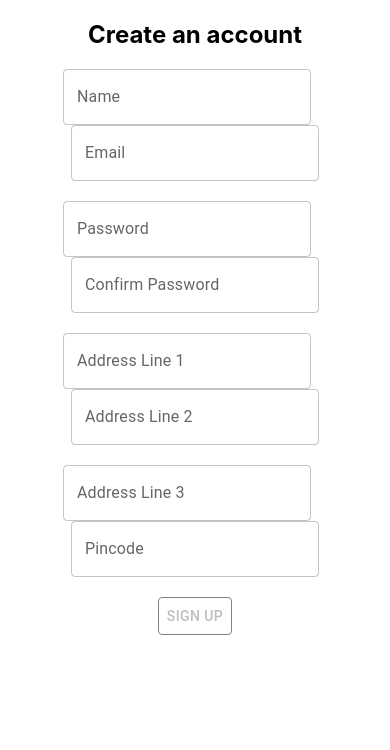
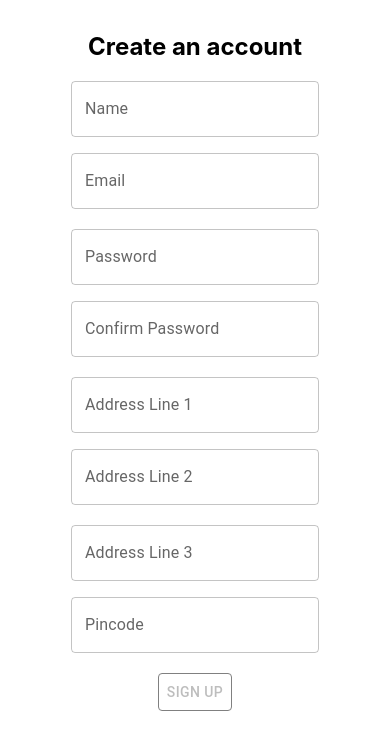
Before and after one commit to SystemIntegration/react-e-com, a React (Create React App) app: page /signUp in a window 390 px wide. Shown: the top 750 px of the page. Built offline with nearby package versions, Linux system fonts and the light colour scheme.

Commit message:
make website responsive.

```diff
--- a/src/App.css
+++ b/src/App.css
@@ -135,8 +135,8 @@
 
 .toolbar {
   display: flex;
- justify-content: space-between;
- align-items: center;
+  justify-content: space-between;
+  align-items: center;
 }
 
 .cart-container {
@@ -163,6 +163,10 @@
 .autoComplete div {height: 45px;}
 .autoComplete fieldset {border-color: aliceblue !important;border-radius: 5rem;}
 .autoComplete input {color: aliceblue;}
+
+.rightTextField{
+  margin-right: 1rem !important;
+}
 
 @media screen and (max-width: 330px) {
   .addToCart {
@@ -196,6 +200,12 @@
 
   .addButton {
     margin-left: 0.1rem;
+  }
+}
+
+@media screen and (max-width: 355px) {
+  .cartImgs {
+   display: none;
   }
 }
 
@@ -250,6 +260,12 @@
     font-size: 0.8rem !important;
     margin-left: 1rem !important;
   }
+  .toolbar {
+    display: block !important;
+  }
+  .mainGrid {
+    margin-top: 4.5rem !important;
+  }
 }
 
 @media screen and (max-width: 430px) {
@@ -274,6 +290,11 @@
 @media screen and (max-width: 470px) {
   .logoName {
     font-size: 1.5rem !important;
+  }
+  .autoComplete{ width: 8rem !important;}
+  .rightTextField{
+    margin-right: 0rem !important;
+    margin-bottom: 1rem !important;
   }
 }
 
@@ -316,6 +337,7 @@
     width: 70%;
     margin: 0;
   }
+  .autoComplete{ width: 12rem;}
 }
 
 @media screen and (max-width: 920px) {
--- a/src/screens/Category.js
+++ b/src/screens/Category.js
@@ -44,7 +44,7 @@ function Category() {
   const userData = filterData(mainCategoryData, category);
 
   return (
-    <div style={{ display: 'flex', marginTop:'2.8rem' }}>
+    <div style={{ display: 'flex', marginTop:'4.8rem' }}>
       <div className='leftDiv'>
         {categoryNames.map((data) => {
           return (<div style={{
--- a/src/screens/header.js
+++ b/src/screens/header.js
@@ -114,8 +114,8 @@ function Header(props) {
                             </Typography>
                         </div>
                         <div style={{ display: 'flex', justifyContent: 'center', alignContent: 'center' }}>
-                            <div className='input' style={{ textAlign: 'center', width: '15rem', display: 'flex', justifyContent: 'center', alignItems: 'center' }}>
-                                <div style={{ textAlign: 'center', width: '15rem', display: 'flex', justifyContent: 'center', alignItems: 'center' }}>
+                            <div className='inputField' style={{ textAlign: 'center',display: 'flex', justifyContent: 'center', alignItems: 'center' }}>
+                                <div style={{ textAlign: 'center', display: 'flex', justifyContent: 'center', alignItems: 'center' }}>
                                     <Link to="/product" state={dataForSend[0]} style={{ pointerEvents: dataForSend.length === 0 && 'none' }}>
                                         <SearchIcon style={{ marginTop: '1rem', color: 'white' }} />
                                     </Link>
@@ -164,7 +164,7 @@ function Header(props) {
                             <table style={{ width: '100%' }}>
                                 <thead>
                                     <tr>
-                                        <td></td>
+                                        <td className='cartImgs'></td>
                                         <td style={{ width: '7rem' }} >Product Name</td>
                                         <td style={{ width: '7rem' }} >Product Price</td>
                                         <td style={{ width: '7rem' }} >Product QTY</td>
@@ -173,7 +173,7 @@ function Header(props) {
                                 <tbody>
                                     {cartItems.map(item => (
                                         <tr key={item.id}>
-                                            <td><img className='cartImg' src={item.thumbnail} /></td>
+                                            <td className='cartImgs'><img className='cartImg' src={item.thumbnail} /></td>
                                             <td><p>{item.title}</p></td>
                                             <td><p>${item.price * item.quantity}</p></td>
                                             <td>
--- a/src/screens/signUp.js
+++ b/src/screens/signUp.js
@@ -40,24 +40,24 @@ function SignUp() {
     };
 
     return (
-        <div className="sign-up-page" style={{ textAlign: 'center' }}>
+        <div className="sign-up-page" style={{ textAlign: 'center', margin:'2rem 0' }}>
             <h2>Create an account</h2>
             <div>
                 <form onSubmit={handleSubmit}>
-                    <TextField id="outlined-basic" label="Name" variant="outlined" value={name} onChange={(event) => setName(event.target.value)} style={{ marginRight: '1rem' }} />
-                    <TextField id="outlined-basic" label="Email" variant="outlined" value={email}
+                    <TextField  id="outlined-basic" label="Name" variant="outlined" value={name} onChange={(event) => setName(event.target.value)} className='rightTextField' />
+                    <TextField  id="outlined-basic" label="Email" variant="outlined" value={email}
                         onChange={(event) => setEmail(event.target.value)} /><br /><br />
-                    <TextField id="outlined-basic" label="Password" variant="outlined" value={password}
-                        onChange={(event) => setPassword(event.target.value)} style={{ marginRight: '1rem' }} />
-                    <TextField id="outlined-basic" label="Confirm Password" variant="outlined" value={confirmPassword}
+                    <TextField  id="outlined-basic" label="Password" variant="outlined" value={password}
+                        onChange={(event) => setPassword(event.target.value)} className='rightTextField' />
+                    <TextField  id="outlined-basic" label="Confirm Password" variant="outlined" value={confirmPassword}
                         onChange={(event) => setConfirmPassword(event.target.value)} /><br /><br />
-                    <TextField id="outlined-basic" label="Address Line 1" variant="outlined" value={address1}
-                        onChange={(event) => setAddress1(event.target.value)} style={{ marginRight: '1rem' }} />
-                    <TextField id="outlined-basic" label="Address Line 2" variant="outlined" value={address2}
+                    <TextField  id="outlined-basic" label="Address Line 1" variant="outlined" value={address1}
+                        onChange={(event) => setAddress1(event.target.value)} className='rightTextField' />
+                    <TextField  id="outlined-basic" label="Address Line 2" variant="outlined" value={address2}
                         onChange={(event) => setAddress2(event.target.value)} /><br /><br />
-                    <TextField id="outlined-basic" label="Address Line 3" variant="outlined" value={address3}
-                        onChange={(event) => setAddress3(event.target.value)} style={{ marginRight: '1rem' }} />
-                    <TextField id="outlined-basic" label="Pincode" variant="outlined" value={pincode}
+                    <TextField  id="outlined-basic" label="Address Line 3" variant="outlined" value={address3}
+                        onChange={(event) => setAddress3(event.target.value)} className='rightTextField' />
+                    <TextField  id="outlined-basic" label="Pincode" variant="outlined" value={pincode}
                         onChange={(event) => setPincode(event.target.value)} /><br /><br />
                     <Button type="submit" disabled = {pincode !== '' ? false : true} style={{border:'1px solid gray'}}>Sign Up</Button>
                 </form>
```
